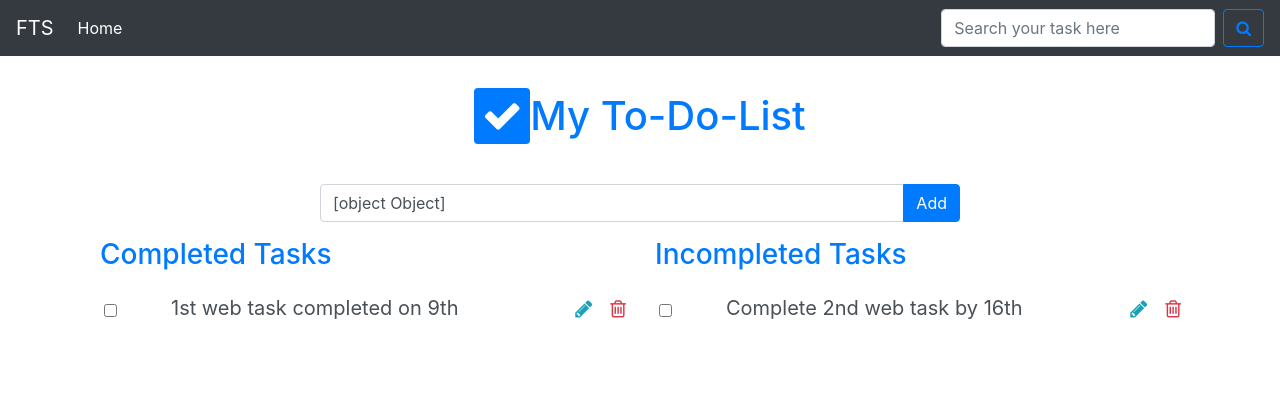
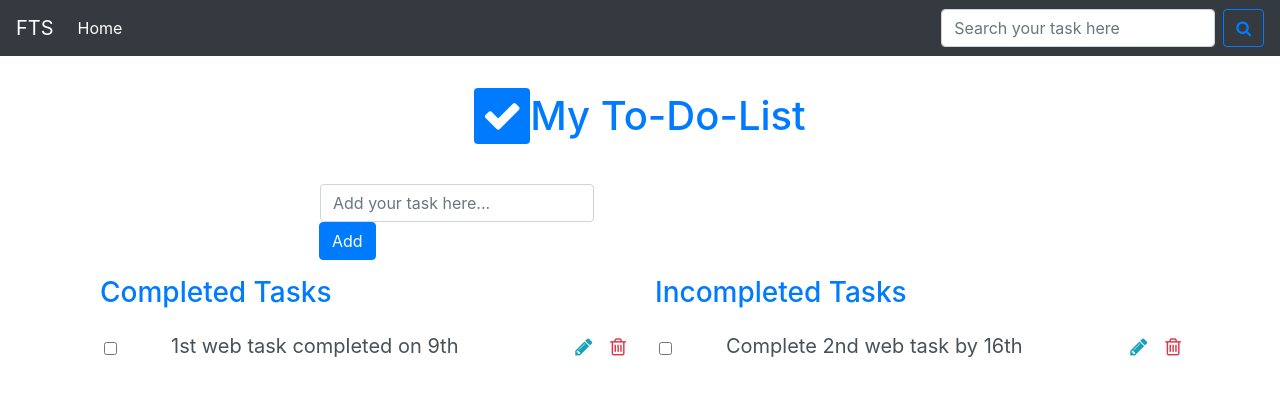
Before and after one commit to ftsitern/to-do-list, a React (Create React App) app: page / in a window 1280 px wide. Shown: the top 396 px of the page. Built offline with nearby package versions, Linux system fonts and the light colour scheme.

Commit message:
Added edit feature

```diff
--- a/src/components/form-add-notes.js
+++ b/src/components/form-add-notes.js
@@ -1,24 +1,25 @@
-import React,{useState} from 'react'
+import React from 'react'
 
 const AddNotes = (props) => {
 const {todo,handleChange,handleSubmit}=props
  return (
-   <div className='addNotes '>
+   <div className='addNotes'>
      <div class='input-group mx-auto mb-3 w-50'>
+     <form onSubmit={handleSubmit}>
        <input
          type='text'
-         class='form-control'
+         className='form-control'
          placeholder='Add your task here...'
          aria-label='Add your task here...'
-         aria-describedby='button-addon2'
-         value={todo}
+         value={todo.task}
          onChange={handleChange}
        />
        <div class='input-group-append'>
-         <button class='btn btn-primary' type='button' id='button-addon2' onClick={handleSubmit}>
+         <button class='btn btn-primary' type='submit' id='button-addon2'>
            Add
          </button>
        </div>
+       </form>
      </div>
    </div>
  )
```
